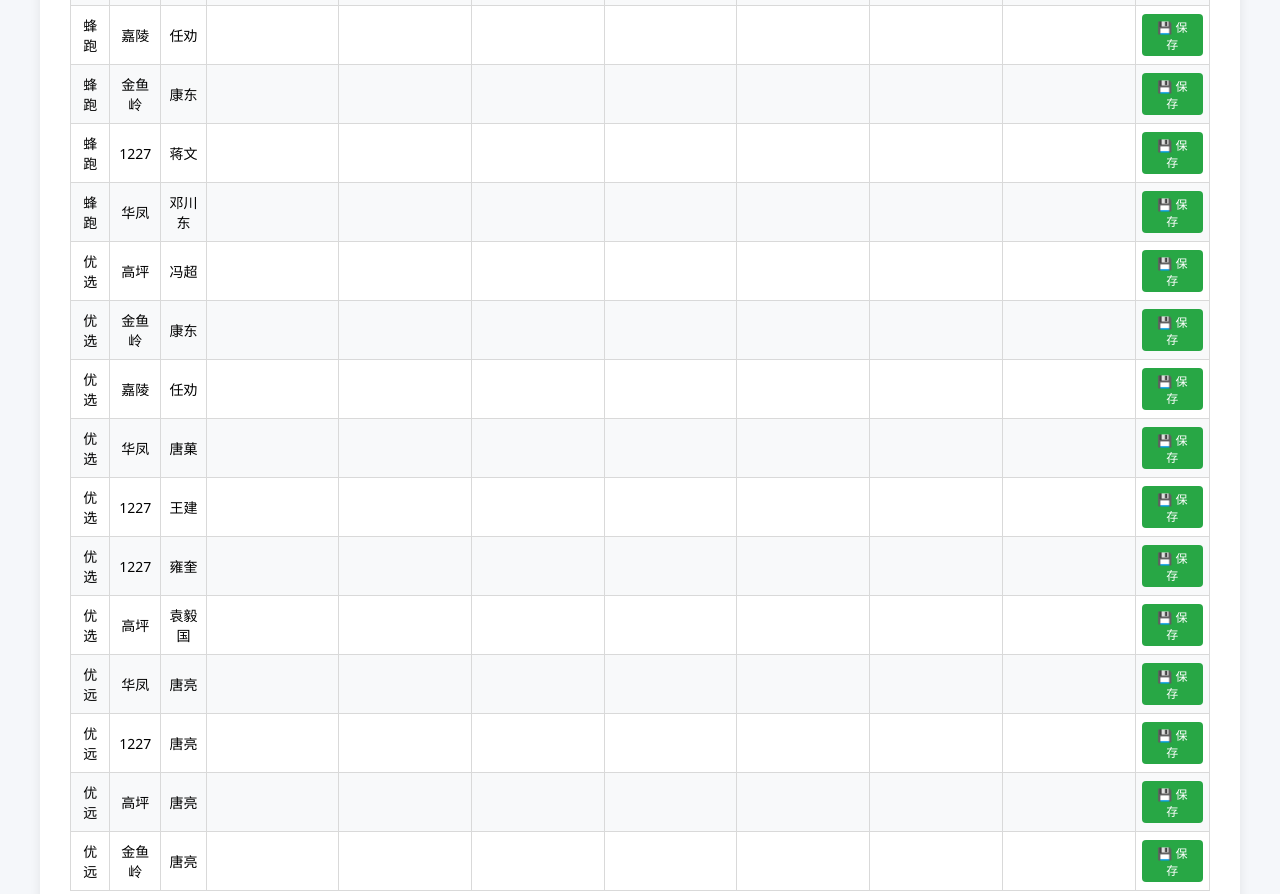
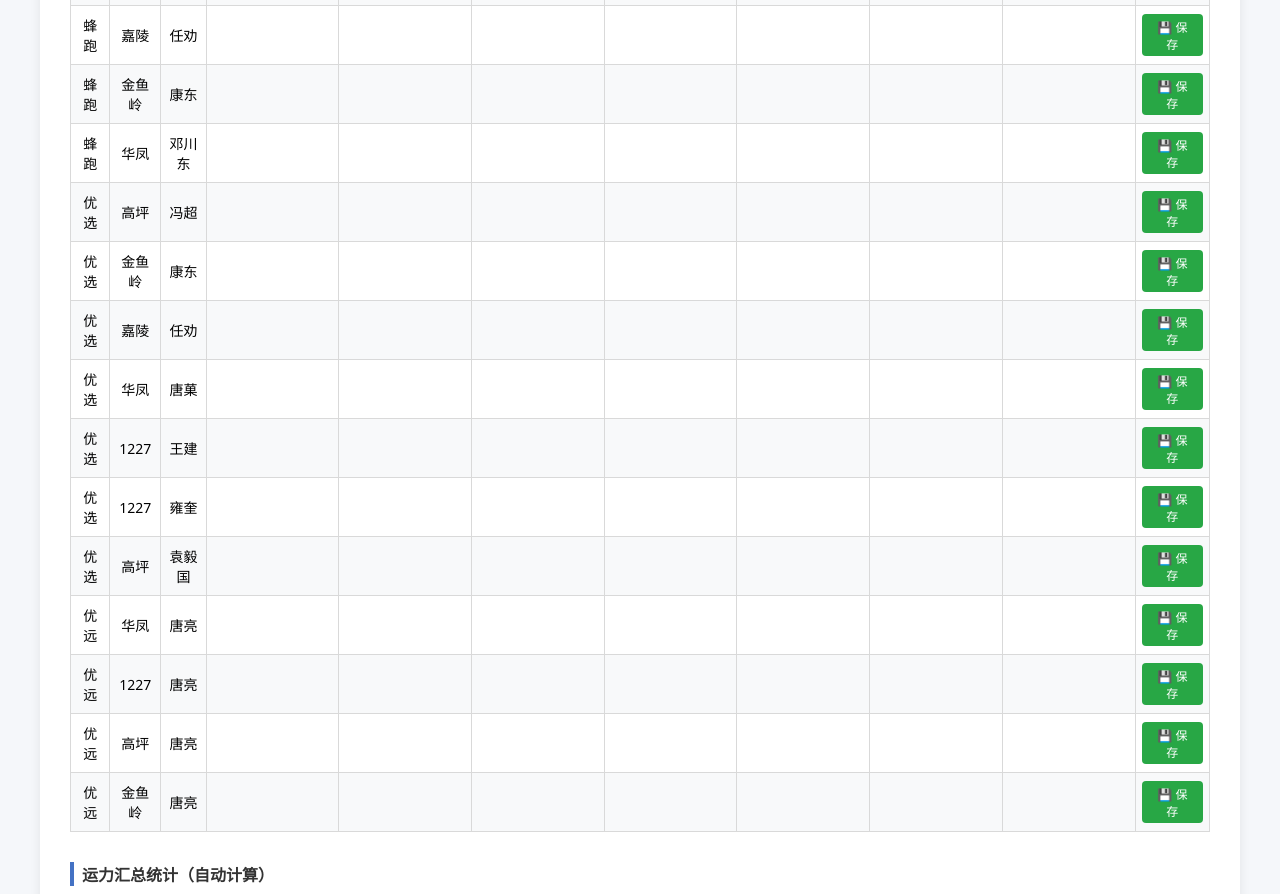
Before and after one commit to ryh392548695/yunli-scheduling, a plain HTML site: page index.html in a window 1280 px wide. Shown: the part 793-1687 px from the top of the page. Drawn offline with Linux system fonts and the light colour scheme; no server answers.

Commit message:
Update index.html

```diff
--- a/index.html
+++ b/index.html
@@ -147,7 +147,6 @@
                     <tr data-group="蜂跑" data-captain="邓海龙" data-district="高坪"><td>蜂跑</td><td>高坪</td><td>邓海龙</td><td><input type="number" class="col-in-team"></td><td><input type="number" class="col-schedule"></td><td><input type="number" class="col-attendance"></td><td><input type="number" class="col-quality-done"></td><td><input type="number" class="col-quality-forecast"></td><td><input type="number" class="col-tomorrow"></td><td><input type="number" class="col-recruit"></td><td><button class="btn-row-save" onclick="saveSingleRow(this)">💾 保存</button> <span class="row-status"></span></td></tr>
                     <tr data-group="蜂跑" data-captain="任劝" data-district="嘉陵"><td>蜂跑</td><td>嘉陵</td><td>任劝</td><td><input type="number" class="col-in-team"></td><td><input type="number" class="col-schedule"></td><td><input type="number" class="col-attendance"></td><td><input type="number" class="col-quality-done"></td><td><input type="number" class="col-quality-forecast"></td><td><input type="number" class="col-tomorrow"></td><td><input type="number" class="col-recruit"></td><td><button class="btn-row-save" onclick="saveSingleRow(this)">💾 保存</button> <span class="row-status"></span></td></tr>
                     <tr data-group="蜂跑" data-captain="康东" data-district="金鱼岭"><td>蜂跑</td><td>金鱼岭</td><td>康东</td><td><input type="number" class="col-in-team"></td><td><input type="number" class="col-schedule"></td><td><input type="number" class="col-attendance"></td><td><input type="number" class="col-quality-done"></td><td><input type="number" class="col-quality-forecast"></td><td><input type="number" class="col-tomorrow"></td><td><input type="number" class="col-recruit"></td><td><button class="btn-row-save" onclick="saveSingleRow(this)">💾 保存</button> <span class="row-status"></span></td></tr>
-                    <tr data-group="蜂跑" data-captain="蒋文" data-district="1227"><td>蜂跑</td><td>1227</td><td>蒋文</td><td><input type="number" class="col-in-team"></td><td><input type="number" class="col-schedule"></td><td><input type="number" class="col-attendance"></td><td><input type="number" class="col-quality-done"></td><td><input type="number" class="col-quality-forecast"></td><td><input type="number" class="col-tomorrow"></td><td><input type="number" class="col-recruit"></td><td><button class="btn-row-save" onclick="saveSingleRow(this)">💾 保存</button> <span class="row-status"></span></td></tr>
                     <tr data-group="蜂跑" data-captain="邓川东" data-district="华凤"><td>蜂跑</td><td>华凤</td><td>邓川东</td><td><input type="number" class="col-in-team"></td><td><input type="number" class="col-schedule"></td><td><input type="number" class="col-attendance"></td><td><input type="number" class="col-quality-done"></td><td><input type="number" class="col-quality-forecast"></td><td><input type="number" class="col-tomorrow"></td><td><input type="number" class="col-recruit"></td><td><button class="btn-row-save" onclick="saveSingleRow(this)">💾 保存</button> <span class="row-status"></span></td></tr>
                     <tr data-group="优选" data-captain="冯超" data-district="高坪"><td>优选</td><td>高坪</td><td>冯超</td><td><input type="number" class="col-in-team"></td><td><input type="number" class="col-schedule"></td><td><input type="number" class="col-attendance"></td><td><input type="number" class="col-quality-done"></td><td><input type="number" class="col-quality-forecast"></td><td><input type="number" class="col-tomorrow"></td><td><input type="number" class="col-recruit"></td><td><button class="btn-row-save" onclick="saveSingleRow(this)">💾 保存</button> <span class="row-status"></span></td></tr>
                     <tr data-group="优选" data-captain="康东" data-district="金鱼岭"><td>优选</td><td>金鱼岭</td><td>康东</td><td><input type="number" class="col-in-team"></td><td><input type="number" class="col-schedule"></td><td><input type="number" class="col-attendance"></td><td><input type="number" class="col-quality-done"></td><td><input type="number" class="col-quality-forecast"></td><td><input type="number" class="col-tomorrow"></td><td><input type="number" class="col-recruit"></td><td><button class="btn-row-save" onclick="saveSingleRow(this)">💾 保存</button> <span class="row-status"></span></td></tr>
```
